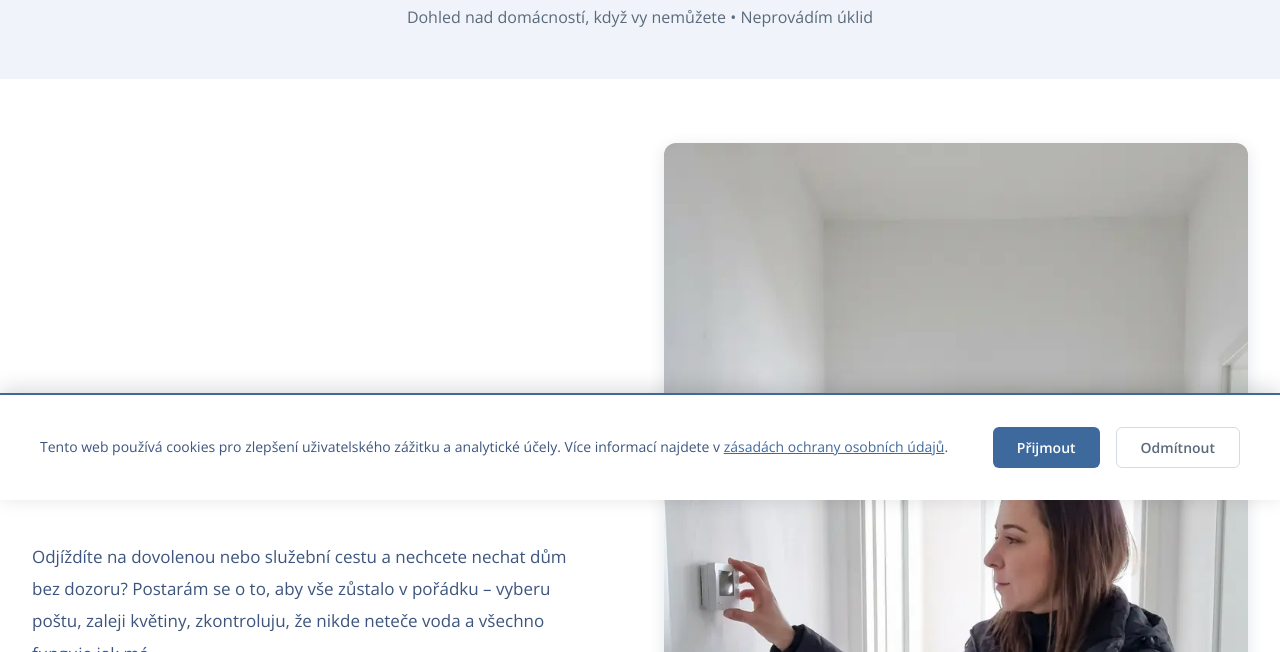
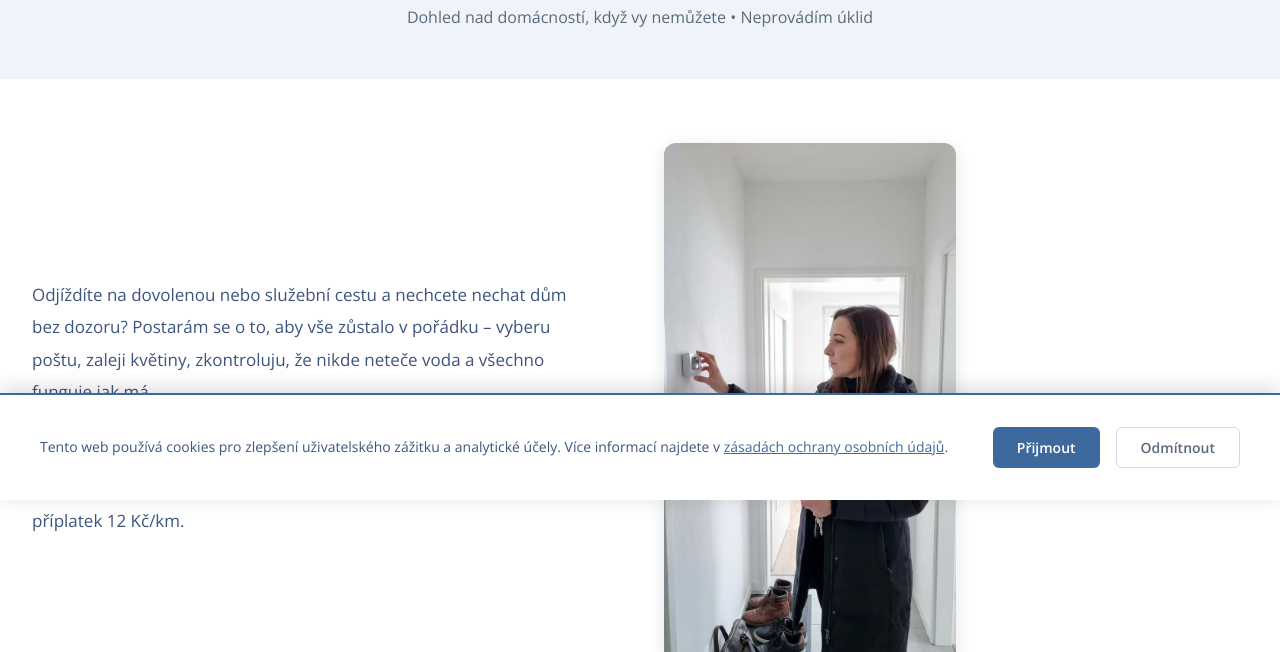
Before and after one commit to BeatrixKiddo-code/provasklid, a plain HTML site: page hlidani-domu-melnik/index.html in a window 1280 px wide. Shown: the part 300-952 px from the top of the page. Drawn offline with nearby package versions, Linux system fonts and the light colour scheme.

Commit message:
Oprava zobrazení obrázků u service-intro-image
Obnovení max-width: 50% pro portrétní obrázky na podstránkách.
Výjimka: img_0235.webp (na šířku) v doprovod-nakupy-melnik zůstává na 100%.

Co-Authored-By: Claude Sonnet 4.6 <noreply@anthropic.com>

```diff
--- a/style.css
+++ b/style.css
@@ -2088,7 +2088,7 @@ h3 {
 }
 
 .service-intro-image {
-    width: 100%;
+    max-width: 50%;
 }
 
 .service-intro-image img {
```
Also changed, not shown: doprovod-nakupy-melnik/index.html (+1 -1 lines).
